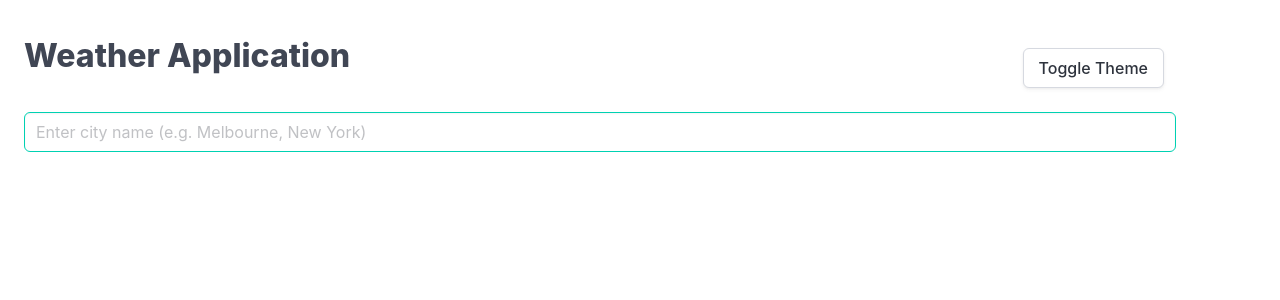
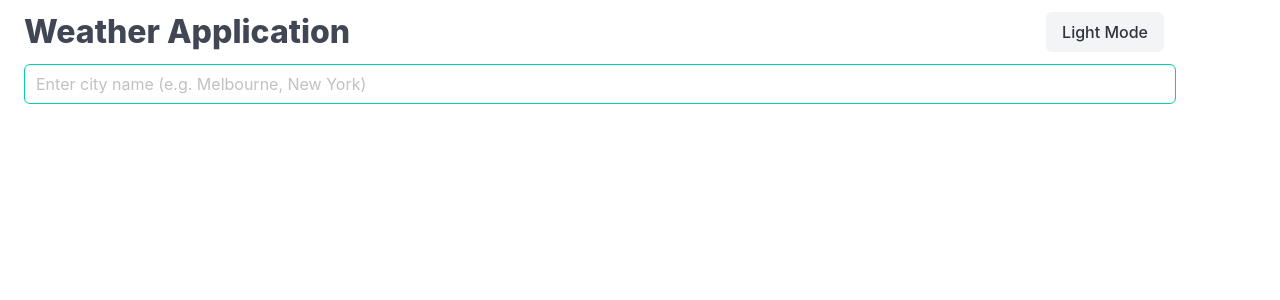
Before and after one commit to michabre/weather-app-react-anti-patterns, a React (Vite) app: page / in a window 1280 px wide. Shown: the top 300 px of the page. Built offline with nearby package versions, Linux system fonts and the light colour scheme.

Commit message:
adding sass and dark mode styles

```diff
--- a/package.json
+++ b/package.json
@@ -14,7 +14,8 @@
   "dependencies": {
     "bulma": "^1.0.0",
     "react": "^18.2.0",
-    "react-dom": "^18.2.0"
+    "react-dom": "^18.2.0",
+    "sass": "^1.72.0"
   },
   "devDependencies": {
     "@babel/preset-typescript": "^7.23.3",
--- a/src/App.tsx
+++ b/src/App.tsx
@@ -1,12 +1,13 @@
-import { useEffect, useContext, useState } from 'react';
-import { ThemeContext } from './theme-provider/ThemeContext';
-import Header from './layout/header/header';
-import { SearchResultItemType } from './models/SearchResultItemType';
-import { SearchCityInput } from './search/SearchCityInput';
-import { WeatherList } from './weather/WeatherList';
-import { fetchCityWeatherData, useFetchCityWeather } from './weather/useFetchCityWeather';
+import { useEffect, useContext, useState } from 'react'
+import { ThemeContext } from './theme-provider/ThemeContext'
+import Header from './layout/header/header'
+import { SearchResultItemType } from './models/SearchResultItemType'
+import { SearchCityInput } from './search/SearchCityInput'
+import { WeatherList } from './weather/WeatherList'
+import { fetchCityWeatherData, useFetchCityWeather } from './weather/useFetchCityWeather'
 
-import 'bulma/css/bulma.min.css';
+import 'bulma/css/bulma.min.css'
+import './theme/theme.scss'
 
 function App() {
   const { theme } = useContext(ThemeContext);
@@ -66,8 +67,8 @@ function App() {
   }, [cityRemoved])
 
   return (
-    <div className={"app " + "theme-" + theme} data-theme={theme}>
-      <div className="container m-5">
+    <div className={"app theme " + theme} data-theme={theme}>
+      <div className="container mx-5">
         <Header />
         <SearchCityInput onItemClick={onItemClick} />
         <WeatherList cities={cities} updateCities={setCityRemoved} />
--- a/src/layout/header/header.css
+++ /dev/null
@@ -1,3 +0,0 @@
-.navbar-brand {
-  width: 100%;
-}
--- /dev/null
+++ b/src/layout/header/header.scss
@@ -0,0 +1,6 @@
+.navbar {
+  background: transparent !important;
+  .navbar-brand {
+    width: 100%;
+  }
+}
--- a/src/layout/header/header.tsx
+++ b/src/layout/header/header.tsx
@@ -1,16 +1,16 @@
 import { useContext } from "react";
 import { ThemeContext } from "../../theme-provider/ThemeContext";
-import "./header.css"
+import "./header.scss"
 
 const Header = () => {
-  const { toggleTheme } = useContext(ThemeContext);
+  const { theme, toggleTheme } = useContext(ThemeContext);
   return (
     <nav className="navbar" role="navigation" aria-label="main navigation">
       <div className="navbar-brand is-justify-content-space-between is-align-items-center">
-        <h1 className="navbar-item title is-3">
+        <h1 className="navbar-item title is-3 mb-0">
           Weather Application
         </h1>
-        <button className="button" onClick={toggleTheme}>Toggle Theme</button>
+        <button className={"button is-capitalized is-" + theme} onClick={toggleTheme}>{theme} Mode</button>
       </div>
     </nav>
   )
--- /dev/null
+++ b/src/theme/theme.scss
@@ -0,0 +1,53 @@
+.theme {
+  height: 100vh;
+  --background-color: #f5f5f5;
+  --text-color: #333;
+  --primary-color: #007bff;
+  --secondary-color: #6c757d;
+  --danger-color: #dc3545;
+  --success-color: #28a745;
+  --warning-color: #ffc107;
+  --info-color: #17a2b8;
+  --light-color: #f8f9fa;
+  --dark-color: #343a40;
+  --border-radius: 0.25rem;
+  --border-width: 1px;
+  --border-color: #dee2e6;
+  --box-shadow: 0 0.5rem 1rem rgba(0, 0, 0, 0.15);
+  --transition: 0.3s;
+  &.dark {
+    --background-color: #333;
+    --text-color: #f5f5f5;
+    --primary-color: #0d6efd;
+    --secondary-color: #adb5bd;
+    --danger-color: #dc3545;
+    --success-color: #198754;
+    --warning-color: #ffc107;
+    --info-color: #0dcaf0;
+    --light-color: #f8f9fa;
+    --dark-color: #212529;
+    --border-color: #343a40;
+
+    background-color: var(--background-color);
+
+    .title {
+      color: var(--text-color);
+    }
+    .input, .select select, .textarea {
+      background-color: var(--dark-color);
+      color: var(--text-color);
+      border-color: var(--border-color);
+    }
+    .search-results {
+      background-color: var(--dark-color);
+      border-color: var(--border-color);
+      .search-result a {
+        color: var(--text-color);
+        &:hover {
+          background-color: var(--dark-color);
+          color:  var(--secondary-color);
+        }
+      }
+    }
+  }
+}
```
Also changed, not shown: 1 other file (tests, documents, lock files or other folders).
